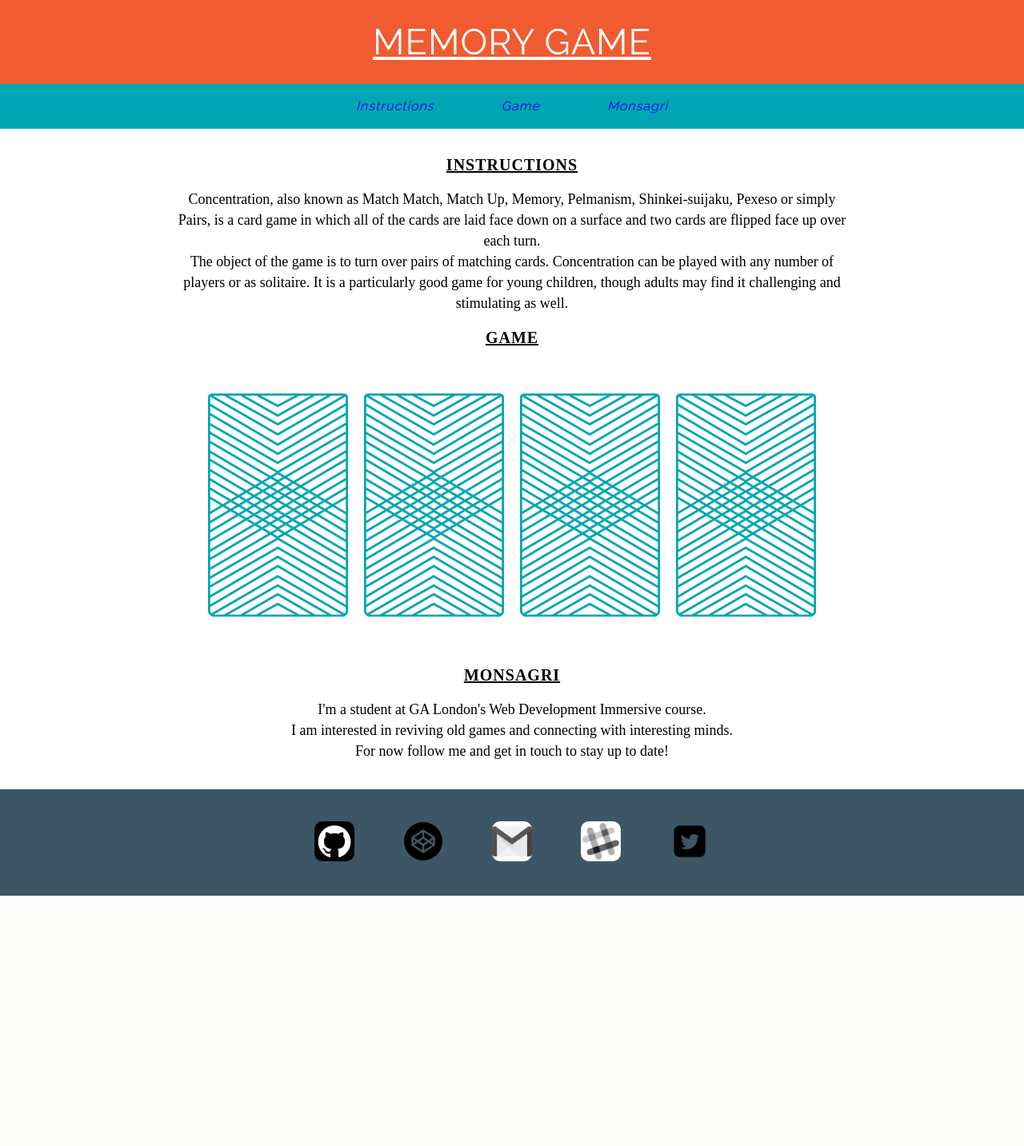
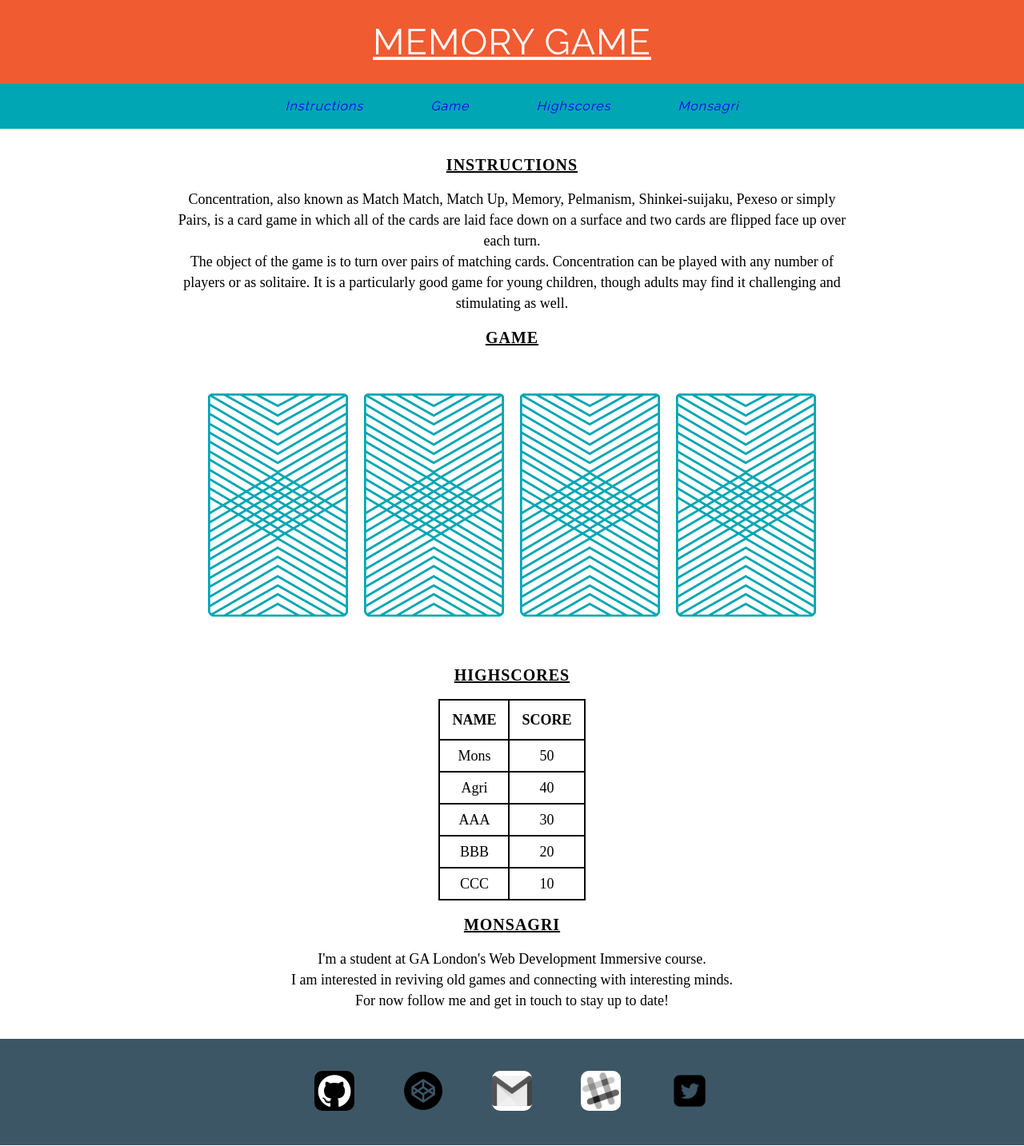
Before and after one commit to monsagri/memory_game, a PHP site: page /home.html in a window 1280 px wide. Shown: the whole page at 80% size. Before the commit the page ends 1120 px from the top, so only its background shows below. Run offline with PHP 8.4, Linux system fonts and the light colour scheme; some web fonts are replaced.

Commit message:
Added highscore table out of boredom

```diff
--- a/home.html
+++ b/home.html
@@ -15,6 +15,7 @@
 	<nav class="clearfix">
 			<a href="#instructions" class="navbar">Instructions</a>
 			<a href="#game" class="navbar">Game</a>
+			<a href="#highscores" class="navbar">Highscores</a>
 			<a href="#monsagri" class="navbar">Monsagri</a>
 	</nav>
 	<main>
@@ -32,6 +33,34 @@
 			<img src="images/back.png" alt="King of Hearts" class="card">
 		</div>
 
+		<h3 id="highscores">Highscores</h3>
+
+		<table class="scores">
+			<tr>
+				<th>Name</th>
+				<th>Score</th>
+			</tr>
+			<tr>
+				<td id="highscore1">Mons</td>
+				<td>50</td>
+			</tr>
+			<tr>
+				<td id="highscore2">Agri</td>
+				<td>40</td>
+			</tr>
+			<tr>
+				<td id="highscore3">AAA</td>
+				<td>30</td>
+			</tr>
+			<tr>
+				<td id="highscore4">BBB</td>
+				<td>20</td>
+			</tr>
+			<tr>
+				<td id="highscore5">CCC</td>
+				<td>10</td>
+			</tr>
+		</table>
 
 		<h3 id="monsagri">Monsagri</h3>
 
--- a/styles/style.css
+++ b/styles/style.css
@@ -106,3 +106,21 @@ footer {
 	height: 0;
 	font-size: 0;
 }
+
+table {
+	margin: 0 auto;
+	padding: 5px;
+	border: 2px black solid;
+	font-size: 18px;
+}
+th {
+	padding: 15px;
+	border: 2px black solid;
+	text-transform: uppercase;
+	font-weight: 600;
+}
+td {
+	padding: 10px;
+	border: 2px black solid;
+	font-weight: 400;
+}
```
